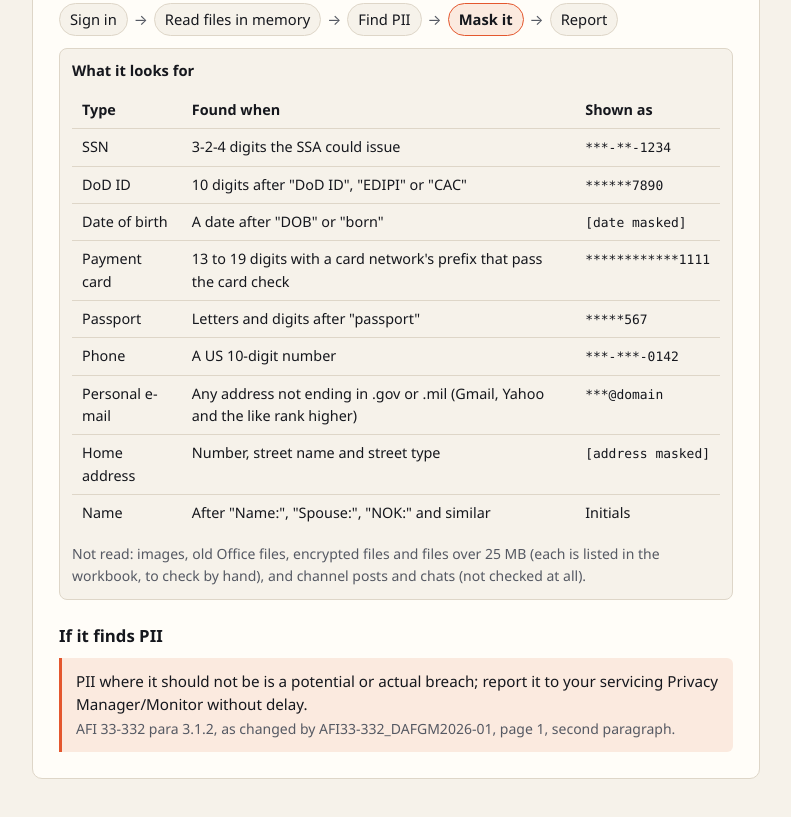
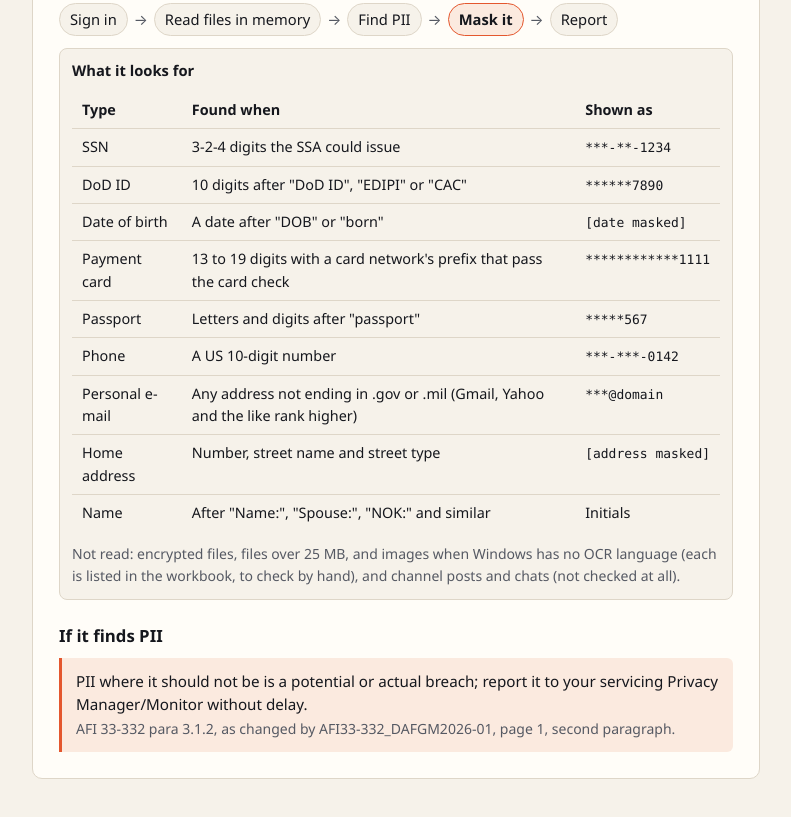
Before and after one commit to rhope-ops/314, a plain HTML site: page index.html in a window 1280 px wide. Shown: the part 806-1623 px from the top of the page, without its empty margins (244-1035 px from the left). Drawn offline with Linux system fonts and the light colour scheme; no server answers.

Commit message:
README and site page: the round 3 file types
Co-Authored-By: Claude Opus 5.5 <noreply@anthropic.com>
Claude-Session: https://claude.ai/code/session_01PyXpdTs1M7rAKu1Huy3ZYa

```diff
--- a/index.html
+++ b/index.html
@@ -179,7 +179,7 @@ tr:last-child td{border-bottom:0}
               <tr><td>Name</td><td>After "Name:", "Spouse:", "NOK:" and similar</td><td>Initials</td></tr>
             </tbody>
           </table></div>
-          <p class="small mut" style="padding:0 12px 12px">Not read: images, old Office files, encrypted files and files over 25 MB (each is listed in the workbook, to check by hand), and channel posts and chats (not checked at all).</p>
+          <p class="small mut" style="padding:0 12px 12px">Not read: encrypted files, files over 25 MB, and images when Windows has no OCR language (each is listed in the workbook, to check by hand), and channel posts and chats (not checked at all).</p>
         </div>
       </section>
 
```
Also changed, not shown: 1 other file.
